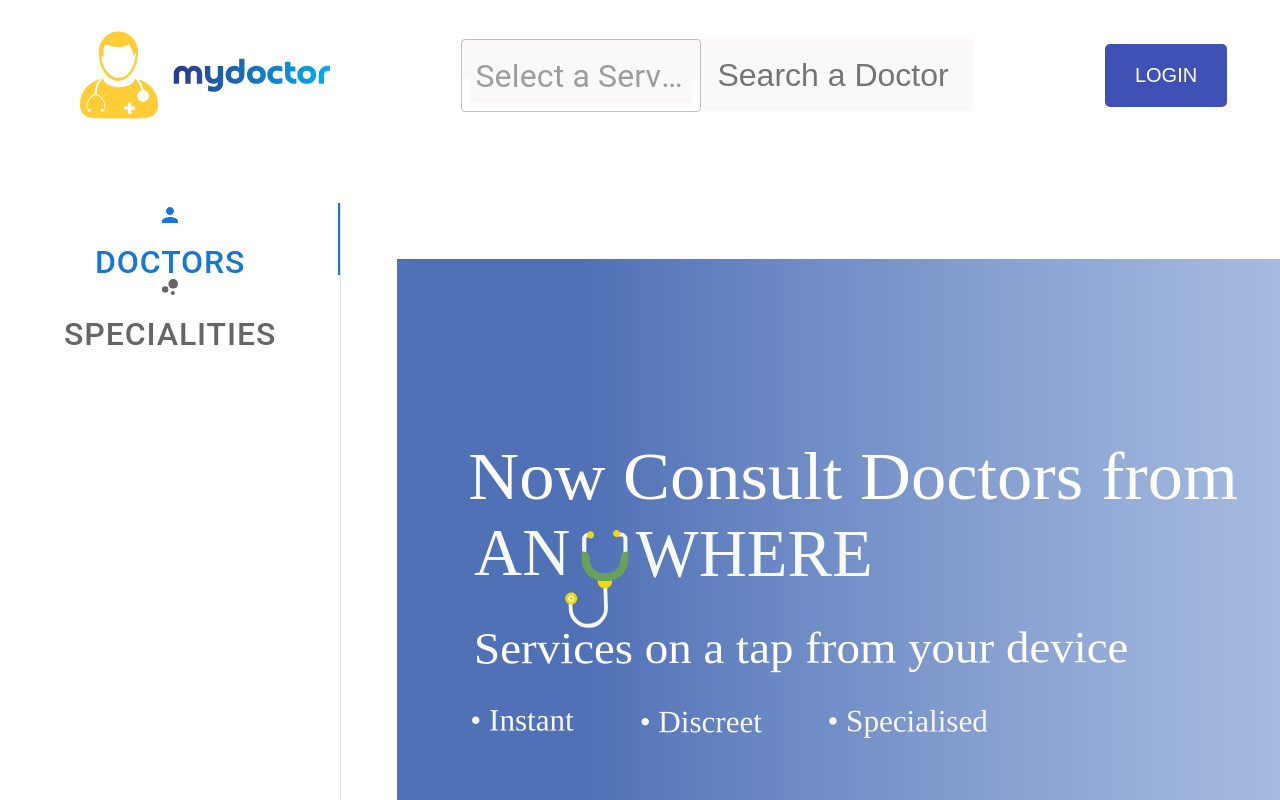
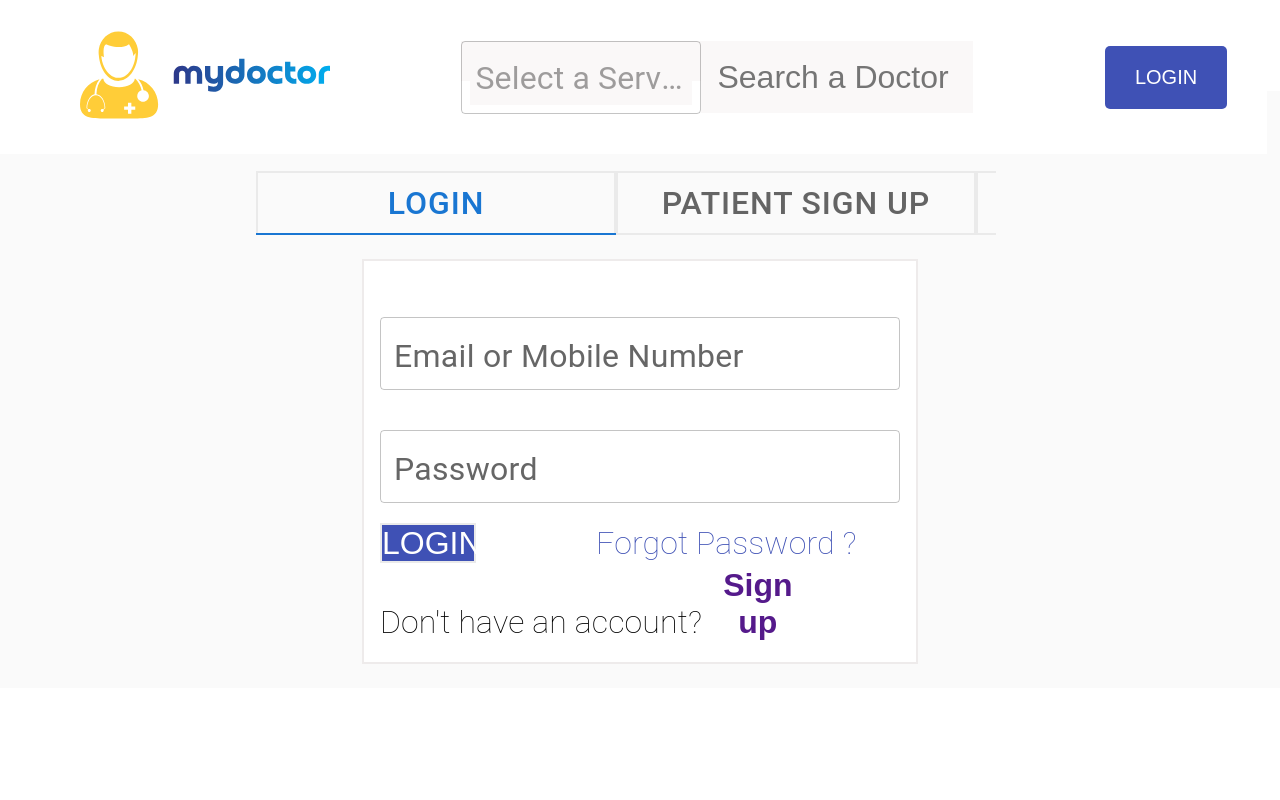
Before and after one commit to Ishusharma7/my-doctor, a React (Create React App) app: page /login in a window 1280 px wide. Built offline with nearby package versions, Linux system fonts and the light colour scheme.

Commit message:
first commit

```diff
--- a/package.json
+++ b/package.json
@@ -12,6 +12,7 @@
     "@testing-library/user-event": "^13.5.0",
     "react": "^18.2.0",
     "react-dom": "^18.2.0",
+    "react-router-dom": "^6.15.0",
     "react-scripts": "5.0.1",
     "web-vitals": "^2.1.4"
   },
--- a/src/App.js
+++ b/src/App.js
@@ -1,12 +1,18 @@
-// import Login from './Login Page/login'
+import Login from './Login Page/login'
 import Home from './Home Page/home'
 import Header from './header/Header'
+import { BrowserRouter as Router, Route, Routes } from "react-router-dom";
 function App() {
   return (
     <div className="App">
-    <Header />
-    {/* <Login /> */}
-    <Home />
+    <Router>
+        <Header />
+        <div className="space"></div>
+        <Routes>
+          <Route path="/" element={<Home />} />
+          <Route path="/login" element={<Login />} />
+        </Routes>
+    </Router>
     </div>
   );
 }
--- a/src/Home Page/Cards/leftbar.js
+++ b/src/Home Page/Cards/leftbar.js
@@ -63,8 +63,8 @@ function Left() {
         aria-label="Vertical tabs example"
         sx={{ borderRight: 1, borderColor: 'divider' }}
       >
-        <Tab label= "Doctors" icon={<span className="material-icons"><PersonIcon /></span>} {...a11yProps(0)} />
-        <Tab label="Specialities" icon={<span className="material-icons"><BubbleChartIcon /></span>} {...a11yProps(1)} />
+        <Tab label= "Doctors" icon={<PersonIcon  style={{ fontSize: 50 }} />} iconPosition="start" {...a11yProps(0)} />
+        <Tab label="Specialities" icon={<BubbleChartIcon  style={{ fontSize: 50 }} />} iconPosition="start" {...a11yProps(1)} />
       </Tabs>
       <TabPanel value={value} index={0}>
       <div className={css.imge}>
--- a/src/Login Page/forms/register.js
+++ b/src/Login Page/forms/register.js
@@ -180,22 +180,29 @@ export default function Register(props) {
                 validatePassword(value);
               }
             break;
-            case 'confirmpassword':
-              if(!value){
+            case 'confirmPassword':
+  if (!value) {
     setErrors((prevErrors) => ({
       ...prevErrors,
       [name]: true,
     }));
-              }
-                else if (data.password && value === data.password) {
-                  setPasswordChecks((prev) => {
-                    return { ...prev, match: "checked" };
-                  });
+  } else if (data.password && value === data.password) {
+    setPasswordChecks((prev) => ({
+      ...prev,
+      match: "checked",
+    }));
   }
   break;
+
         default:
           break;
       }
+    };
+
+    const handlePasswordCheck = () => {
+      setPasswordChecks((prev) => {
+        return { ...prev, isOpen: true };
+      });
     };
 
   return (
@@ -325,6 +332,7 @@ export default function Register(props) {
             type='password'
             name = 'password'
             value = {data.password}
+            onClick={handlePasswordCheck}
             onChange={handleFieldBlur}
             error={errors.password}
             helperText={errors.password ? <Typography  style={{ fontSize: '25px' }} >invalid password </Typography>: ''}
@@ -335,12 +343,13 @@ export default function Register(props) {
              <TextField
               placeholder='Confirm Password'
               type='password'
-            name = 'confirmPassword'
-            value = {data.confirmPassword}
+              name='confirmPassword' // Make sure the name matches the key used in the function
+              value={data.confirmPassword}
               onChange={handleFieldBlur}
               error={errors.confirmPassword}
-             helperText={errors.confirmPassword ? <Typography  style={{ fontSize: '25px' }} >Password does not match </Typography>: ''}
+              helperText={errors.confirmPassword ? <Typography style={{ fontSize: '25px' }}>Password does not match</Typography> : ''}
             />
+
              </label>
         </div>
         <div className={css.hidden}>
--- a/src/header/Header.js
+++ b/src/header/Header.js
@@ -3,6 +3,7 @@ import a from '../Login Page/images/a.svg'
 import css from './header.module.css'
 import Autocomplete from '@mui/material/Autocomplete';
 import TextField from '@mui/material/TextField';
+import { Link } from "react-router-dom";
 
 
 export default function Header () {
@@ -21,12 +22,14 @@ export default function Header () {
   return (
     <div>
         <div className={css.up}>
+        <Link to="/">
             <img
             src = {a}
             alt='mylogo'
             width={250}
             height={150}
             />
+            </Link>
         <div className={css.bet}>
                 <Autocomplete
                  disablePortal
@@ -41,8 +44,9 @@ export default function Header () {
                 placeholder='Search a Doctor'
             />
             </div>
-
-            <button>LOGIN</button>
+            <Link to="/login">
+            <button  href="/login">LOGIN</button>
+            </Link>
         </div>
         <div className={css.down}>
         <h1>I am here</h1>
```
Also changed, not shown: 1 other file (tests, documents, lock files or other folders). Lines whose indentation alone changed are shown as unchanged.
